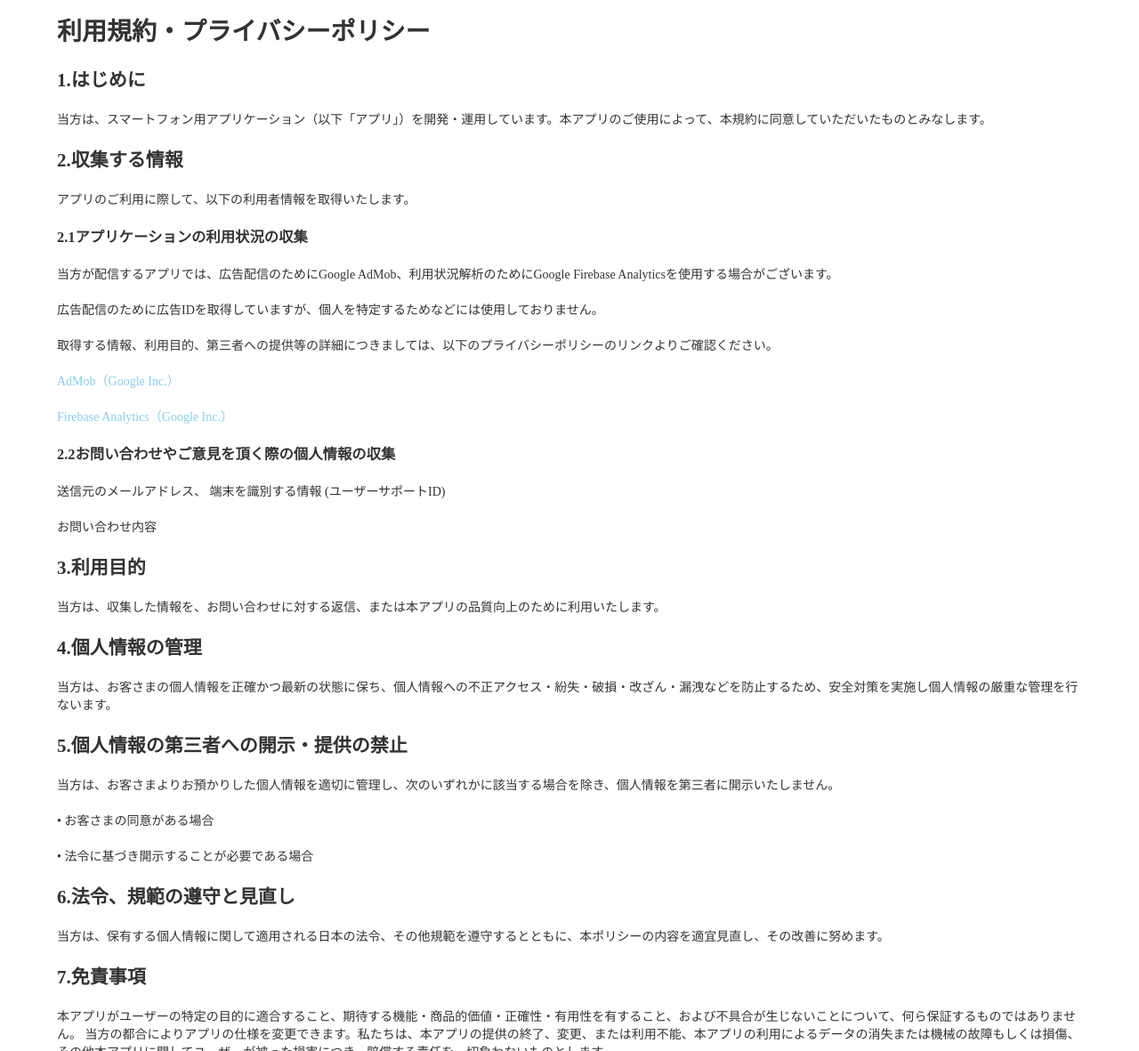
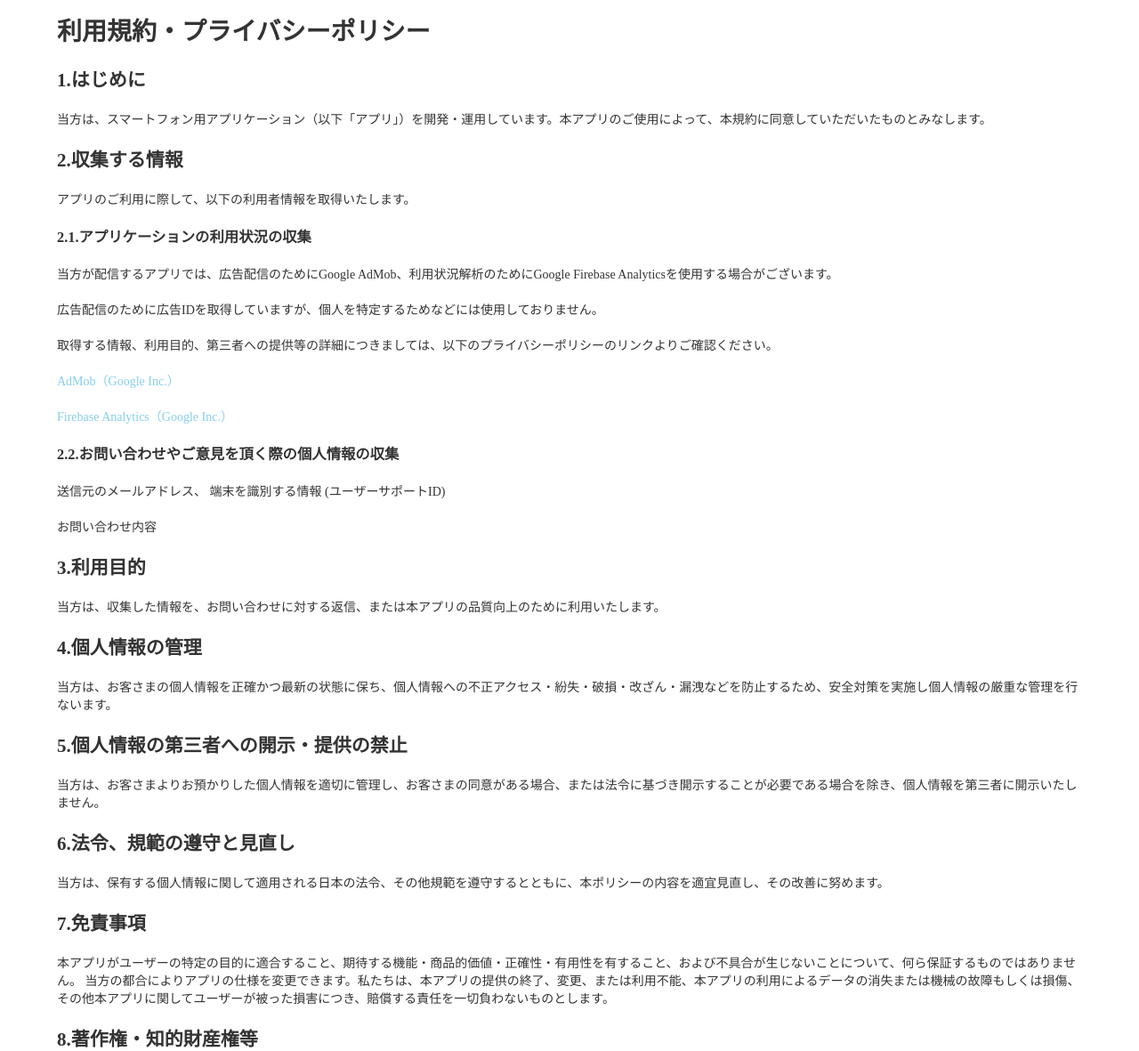
Before and after one commit to sokato3/Privacy_policy, a plain HTML site: page index.html in a window 1280 px wide. Shown: the part 61-1242 px from the top of the page at 89% size. Drawn offline with Linux system fonts and the light colour scheme.

Commit message:
fix text

```diff
--- a/index.html
+++ b/index.html
@@ -15,13 +15,13 @@
 
       <h2>2.収集する情報</h2>
         <p>アプリのご利用に際して、以下の利用者情報を取得いたします。</p>
-        <h3>2.1アプリケーションの利用状況の収集</h3>
+        <h3>2.1.アプリケーションの利用状況の収集</h3>
           <p>当方が配信するアプリでは、広告配信のためにGoogle AdMob、利用状況解析のためにGoogle Firebase Analyticsを使用する場合がございます。</p>
           <p>広告配信のために広告IDを取得していますが、個人を特定するためなどには使用しておりません。</p>
           <p>取得する情報、利用目的、第三者への提供等の詳細につきましては、以下のプライバシーポリシーのリンクよりご確認ください。</p>
           <p><a href="https://policies.google.com/technologies/ads?hl=ja">AdMob（Google Inc.）</a></p>
           <p><a href="https://policies.google.com/privacy?hl=ja%EF%BB%BF">Firebase Analytics（Google Inc.）</a></p>
-        <h3>2.2お問い合わせやご意見を頂く際の個人情報の収集</h3>
+        <h3>2.2.お問い合わせやご意見を頂く際の個人情報の収集</h3>
           <p>送信元のメールアドレス、 端末を識別する情報 (ユーザーサポートID)</p>
           <p>お問い合わせ内容</p>
 
@@ -32,9 +32,7 @@
       <p>当方は、お客さまの個人情報を正確かつ最新の状態に保ち、個人情報への不正アクセス・紛失・破損・改ざん・漏洩などを防止するため、安全対策を実施し個人情報の厳重な管理を行ないます。</p>
 
       <h2>5.個人情報の第三者への開示・提供の禁止</h2>
-      <p>当方は、お客さまよりお預かりした個人情報を適切に管理し、次のいずれかに該当する場合を除き、個人情報を第三者に開示いたしません。</p>
-        <p>• お客さまの同意がある場合</p>
-        <p>• 法令に基づき開示することが必要である場合</p>
+      <p>当方は、お客さまよりお預かりした個人情報を適切に管理し、お客さまの同意がある場合、または法令に基づき開示することが必要である場合を除き、個人情報を第三者に開示いたしません。</p>
 
       <h2>6.法令、規範の遵守と見直し</h2>
       <p>当方は、保有する個人情報に関して適用される日本の法令、その他規範を遵守するとともに、本ポリシーの内容を適宜見直し、その改善に努めます。</p>
@@ -45,6 +43,7 @@
 
       <h2>8.著作権・知的財産権等</h2>
       <p>著作権その他一切の権利は、当方又は権利を有する第三者に帰属します。</p>
+
     </div>
   </body>
 </html>
```
